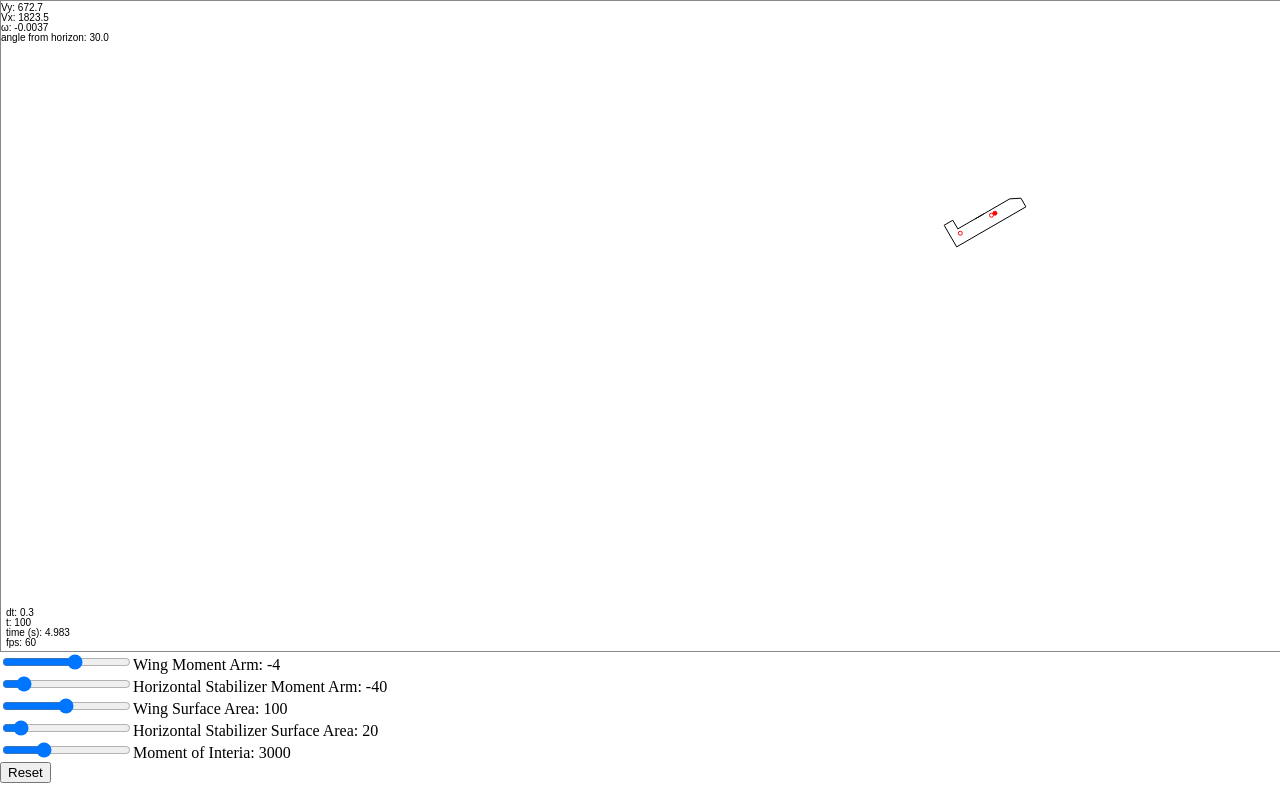
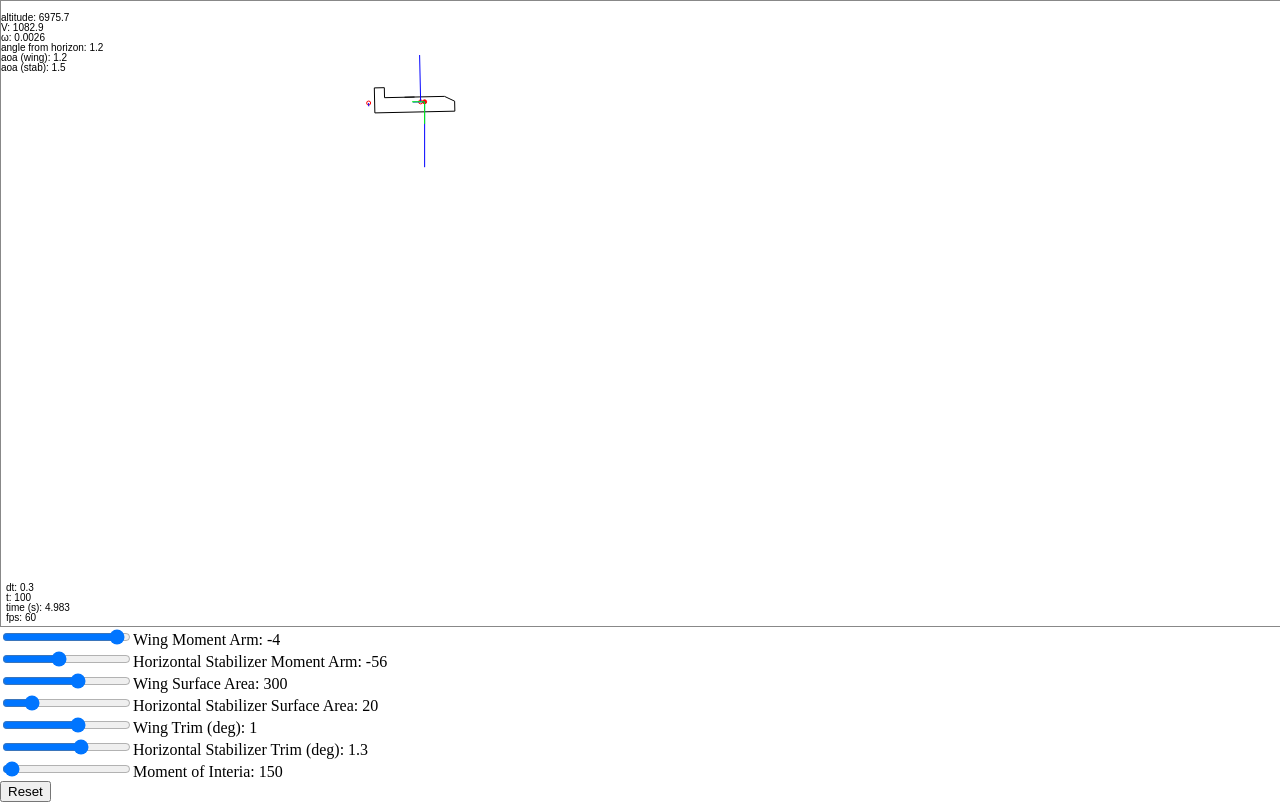
Before and after one commit to louiswilliams/paper-airplane, a plain HTML site: page index.html in a window 1280 px wide. Drawn offline with Linux system fonts and the light colour scheme.

Commit message:
Working sim. Design is hard

```diff
--- a/index.html
+++ b/index.html
@@ -6,11 +6,13 @@
 <body>
 <canvas id="canvas"></canvas>
 <div id="controls">
-    <input type="range" min="-50" max="30" value="-4" class="slider" id="wing-arm">Wing Moment Arm: <span id="wing-arm-value"></span></span><br>
-    <input type="range" min="-50" max="30" value="-40" class="slider" id="stab-arm">Horizontal Stabilizer Moment Arm: <span id="stab-arm-value"></span><br>
-    <input type="range" min="1" max="200" value="100" class="slider" id="wing-area">Wing Surface Area: <span id="wing-area-value"></span></span><br>
-    <input type="range" min="1" max="200" value="20" class="slider" id="stab-area">Horizontal Stabilizer Surface Area: <span id="stab-area-value"></span><br>
-    <input type="range" min="1" max="10000" value="3000" class="slider" id="moment">Moment of Interia: <span id="moment-value"></span><br>
+    <input type="range" min="-100" max="1" value="-4" step="0.1" class="slider" id="wing-arm">Wing Moment Arm: <span id="wing-arm-value"></span></span><br>
+    <input type="range" min="-100" max="1" value="-56" step="0.1" class="slider" id="stab-arm">Horizontal Stabilizer Moment Arm: <span id="stab-arm-value"></span><br>
+    <input type="range" min="1" max="500" value="300" step="0.1" class="slider" id="wing-area">Wing Surface Area: <span id="wing-area-value"></span></span><br>
+    <input type="range" min="1" max="100" value="20" step="0.1" class="slider" id="stab-area">Horizontal Stabilizer Surface Area: <span id="stab-area-value"></span><br>
+    <input type="range" min="-5" max="5" value="1" step="0.1" class="slider" id="wing-trim">Wing Trim (deg): <span id="wing-trim-value"></span><br>
+    <input type="range" min="-5" max="5" value="1.3" step="0.1" class="slider" id="stab-trim">Horizontal Stabilizer Trim (deg): <span id="stab-trim-value"></span><br>
+    <input type="range" min="1" max="10000" value="150" class="slider" id="moment">Moment of Interia: <span id="moment-value"></span><br>
     <button id="reset">Reset</button><br>
 </div>
 </body>
--- a/main.css
+++ b/main.css
@@ -8,5 +8,5 @@ body {
 }
 
 #controls {
-    height: 150px;
+    height: 175px;
 }
--- a/main.js
+++ b/main.js
@@ -3,14 +3,11 @@ const kTargetFrameRate = 60;
 const kTargetPeriodMs = 1000 / kTargetFrameRate;
 
 // pixels / meter
-const kPxPerMeter = 1/200;
+const kPxPerMeter = 1/300;
 
 // g
 const kG = 9.81;
-// air density kg/m^3
-const rho = 1.225
-const kWingArea = 1 / 500;
-const kMass = 1 / 100;
+const kMass = 1 / 150;
 // Higher is slower
 const kTimeScale = 50;
 
@@ -20,34 +17,42 @@ function aoaToLiftCoef(aoa) {
         return 0;
     }
     let cl = -0.005 * aoa * (aoa - 30) + 0.5;
-    if (cl < 0) {
-        return 0;
-    }
-    return cl;
+    return Math.max(cl, 0);
 }
 
 const kDrag = 1 / 100000000;
-const kLift = 1 / 10000000;
+const kLift = 1 / 5000000;
 class Plane {
     constructor() {
-        this.x = 10000;
-        this.y = 20000;
-        this.vX = 2000;
-        this.vY = -200;
+        this.x = 5000;
+        this.y = 50000;
+        this.vX = 1500;
+        this.vY = -150;
         this.theta = (this.vY/this.vX) * Math.PI;
         this.omega = 0;
+        this.v;
         this.wing = {
             armElement: document.getElementById("wing-arm"),
             areaElement: document.getElementById("wing-area"),
+            trimElement: document.getElementById("wing-trim"),
+            force: 0,
+            angleOfAttack: 0,
         };
         this.stab = {
             armElement: document.getElementById("stab-arm"),
             areaElement: document.getElementById("stab-area"),
+            trimElement: document.getElementById("stab-trim"),
+            force: 0,
+            angleOfAttack: 0,
         };
         this.body = {
             momentElement: document.getElementById("moment"),
-        }
-        this.angleFromHorizon = 0;
+            dragForce: 0,
+            gravForce: 0,
+            forceX: 0,
+            forceY: 0,
+        };
+        this.altitude = 10000;
     }
     draw(drawCtx) {
         const kScale = 10;
@@ -86,12 +91,34 @@ class Plane {
         let stabRotated = rotatePoint(scalePoint([stabArm, 0], kScale), theta);
         drawCircle(drawCtx, stabRotated[0] + x, stabRotated[1] + y, 2);
 
+        drawCtx.strokeStyle = "#0000ff";
+
+        // Draw force vectors.
+        let dir = Math.atan(this.vY/this.vX);
+        let dragForce = rotatePoint(scalePoint([- this.body.dragForce * 100, 0], kScale), dir);
+        drawLine(drawCtx, [x, y], [dragForce[0] + x, dragForce[1] + y]);
+        let wingForce = rotatePoint(scalePoint([wingArm, - this.wing.force * 100], kScale), theta);
+        drawLine(drawCtx, [wingRotated[0] + x, wingRotated[1] + y], [wingForce[0] + x, wingForce[1] + y]);
+        let stabForce = rotatePoint(scalePoint([stabArm, this.stab.force * 100], kScale), theta);
+        drawLine(drawCtx, [stabRotated[0] + x, stabRotated[1] + y], [stabForce[0] + x, stabForce[1] + y]);
+        let gravForce = scalePoint([0, this.body.gravForce * 100], kScale);
+        drawLine(drawCtx, [x, y], [gravForce[0] + x, gravForce[1] + y]);
+
+        drawCtx.strokeStyle = "#00ff00";
+        let fX  = scalePoint([this.body.forceX * 100, 0], kScale);
+        drawLine(drawCtx, [x, y], [fX[0] + x, fX[1] + y]);
+        let fY  = scalePoint([0, this.body.forceY * 100], kScale);
+        drawLine(drawCtx, [x, y], [fY[0] + x, fY[1] + y]);
+
+
         drawCtx.fillStyle = "#000";
-        drawCtx.fillText('Vy: ' + Number.parseFloat(this.vY).toFixed(1), 0, 10);
-        drawCtx.fillText('Vx: ' + Number.parseFloat(this.vX).toFixed(1), 0, 20);
-        drawCtx.fillText('\u{03C9}: ' + Number.parseFloat(this.omega).toFixed(4), 0, 30);
+        drawCtx.fillText('altitude: ' + Number.parseFloat(this.altitude).toFixed(1), 0, 20);
+        drawCtx.fillText('V: ' + Number.parseFloat(this.v).toFixed(1), 0, 30);
+        drawCtx.fillText('\u{03C9}: ' + Number.parseFloat(this.omega).toFixed(4), 0, 40);
         let angleDeg = -180 * this.theta / Math.PI;
-        drawCtx.fillText('angle from horizon: ' + Number.parseFloat(angleDeg).toFixed(1), 0, 40);
+        drawCtx.fillText('angle from horizon: ' + Number.parseFloat(angleDeg).toFixed(1), 0, 50);
+        drawCtx.fillText('aoa (wing): ' + Number.parseFloat(this.wing.angleOfAttack).toFixed(1), 0, 60);
+        drawCtx.fillText('aoa (stab): ' + Number.parseFloat(this.stab.angleOfAttack).toFixed(1), 0, 70);
     }
     step(globalCtx) {
         // Get input values.
@@ -99,8 +126,11 @@ class Plane {
         let moment = this.body.momentElement.value / scale;
         let wingArm = this.wing.armElement.value / scale;
         let wingArea = this.wing.areaElement.value / scale;
+        let wingTrim = parseFloat(this.wing.trimElement.value);
         let stabArm = this.stab.armElement.value / scale;
         let stabArea = this.stab.areaElement.value / scale;
+        let stabTrim = parseFloat(this.stab.trimElement.value);
+        console.log(stabTrim, wingTrim);
 
         // Calculate important constants from inputs.
         let kLiftWing = kLift * wingArea;
@@ -112,27 +142,35 @@ class Plane {
         // Project the velocity vector onto the directional vector to get the component of velocity in the direction we are moving.
         let vMag =mag([this.vX, this.vY]);
         let vDir = Math.atan(this.vY / this.vX);
-        let vProj = vMag * Math.cos(vDir - this.theta);
-        let wingForce = kLiftWing * Math.pow(vProj, 2);
-        let stabForce = kLiftStab * Math.pow(vProj, 2);
+        let angleOfAttack = vDir - this.theta;
+        let angleOfAttackDeg = 180 * angleOfAttack / Math.PI;
+
+        let vProj = vMag * Math.max(Math.cos(vDir - this.theta), 0);
+        this.v = vMag;
+        let wingForce = aoaToLiftCoef(angleOfAttackDeg + wingTrim) * kLiftWing * Math.pow(vProj, 2);
+        let stabForce = aoaToLiftCoef(angleOfAttackDeg + stabTrim) * kLiftStab * Math.pow(vProj, 2);
+        console.log(angleOfAttackDeg, wingForce, stabForce);
+
         let dragForce = kDrag * Math.pow(vProj, 2);
         let gravForce = kG * kMass;
 
         // Apply forces for each compontent about moment arm to create rotation. Gravity is ignored because it is applied at the center of gravity.
         this.omega = this.omega +
                      (kI * ((stabForce * stabArm) - (wingForce * wingArm)) * globalCtx.dt);
+        // console.log(wingForce*wingArm /(stabForce*stabArm));
+        // NOTE: Positive y is down, so theta increases CLOCKWISE
         this.theta = this.theta +
                      (this.omega * globalCtx.dt);
+        this.theta = this.theta % (2 * Math.PI);
 
         // Apply sum of forces in X and Y directions to calculate velocity and translation
-        let forceX = (wingForce * Math.cos(this.theta + Math.PI/2)) -
-                     (stabForce * Math.cos(this.theta + Math.PI/2)) -
+        let forceX = (wingForce * Math.cos(this.theta - Math.PI/2)) -
+                     (stabForce * Math.cos(this.theta - Math.PI/2)) -
                      (dragForce * Math.cos(this.theta));
-        let forceY = (gravForce) +
-                     (stabForce * Math.sin(this.theta + Math.PI/2)) -
-                     (wingForce * Math.sin(this.theta + Math.PI/2)) -
+        let forceY = (gravForce) -
+                     (stabForce * Math.sin(this.theta - Math.PI/2)) +
+                     (wingForce * Math.sin(this.theta - Math.PI/2)) -
                      (dragForce * Math.sin(this.theta));
-        console.log(wingForce, stabForce, gravForce, forceX, forceY);
 
         this.vX = this.vX +
                   (forceX / kMass) * (globalCtx.dt);
@@ -143,21 +181,19 @@ class Plane {
         this.y = this.y +
                  (this.vY * globalCtx.dt);
 
-        // this.angleFromHorizon = this.theta;
-        // let theta = this.angleFromHorizon;
-
-        // this.vX = 1 / ((1 / this.vXi) + (globalCtx.t * ((kDrag / Math.cos(theta)) - (kLift * Math.tan(theta) / Math.cos(theta)))));
-        // this.vX = 1 / ((1 / this.vXi) + (globalCtx.t * ((kDrag / Math.cos(theta)))));
-        // this.vX = 1 / ((1 / this.vXi) + (globalCtx.t * (kDrag)));
-        // let vel = (Math.sqrt(kG)*Math.tanh((this.C * Math.sqrt(kG * kLift)) + (Math.sqrt(kG * kLift) * globalCtx.t)))/Math.sqrt(kLift);
-        // this.vY = vel * Math.sin(theta);
-        // this.vX = vel * Math.cos(theta);
-        // this.angleFromHorizon = Math.atan(this.vY / this.vX);
-
-        // this.vY = (Math.sqrt(kG)*Math.tanh(this.vYi * Math.sqrt(kG*kLift) + Math.sqrt(kG*kLift)*globalCtx.t))/(Math.sqrt(kLift));
-
-        // this.x += this.vX * globalCtx.dt;
-        // this.y += this.vY * globalCtx.dt;
+        // For display purposes only.
+        this.altitude = (100000 - this.y) / 10;
+        if (this.altitude <= 0) {
+            throw "crash";
+        }
+        this.wing.force = wingForce;
+        this.wing.angleOfAttack = angleOfAttackDeg + wingTrim;
+        this.stab.force = stabForce;
+        this.stab.angleOfAttack = angleOfAttackDeg + stabTrim;
+        this.body.gravForce = gravForce;
+        this.body.dragForce = dragForce;
+        this.body.forceX = forceX;
+        this.body.forceY = forceY;
     }
 }
 
@@ -233,8 +269,24 @@ window.onload = () => {
         momentValue.innerHTML  = moment.value;
     };
 
+    const wingTrim = document.getElementById("wing-trim");
+    const wingTrimValue = document.getElementById("wing-trim-value");
+    wingTrimValue.innerHTML  = wingTrim.value;
+    wingTrim.oninput = () => {
+        wingTrimValue.innerHTML  = wingTrim.value;
+    };
+
+    const stabTrim = document.getElementById("stab-trim");
+    const stabTrimValue = document.getElementById("stab-trim-value");
+    stabTrimValue.innerHTML  = stabTrim.value;
+    stabTrim.oninput = () => {
+        stabTrimValue.innerHTML  = stabTrim.value;
+    };
+
     const canvas = document.getElementById("canvas");
-    run(canvas);
+    run(canvas).catch((err) => {
+        console.log(err);
+    });
 };
 async function run(canvas) {
     // Set display size (css pixels).
@@ -317,6 +369,13 @@ function drawCircle(ctx, x, y, r) {
     ctx.stroke();
 }
 
+function drawLine(ctx, a, b) {
+    ctx.beginPath();
+    ctx.moveTo(a[0], a[1]);
+    ctx.lineTo(b[0], b[1]);
+    ctx.stroke();
+}
+
 function drawPolygonAtPoint(ctx, points, x, y) {
     ctx.beginPath();
     let first = true;
```
